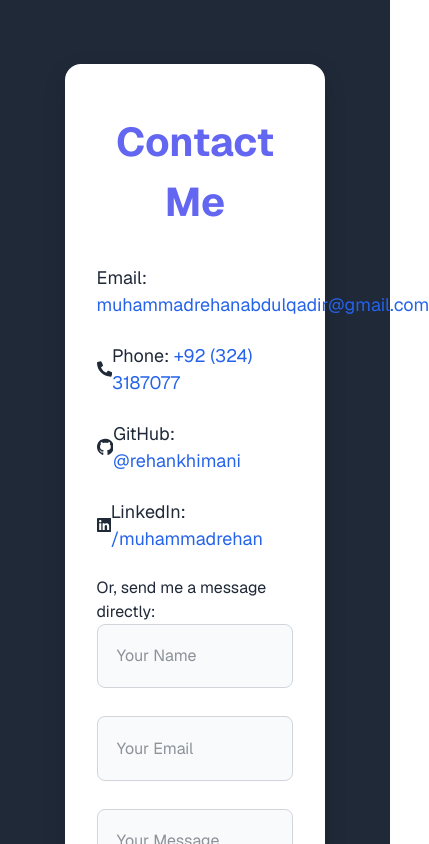
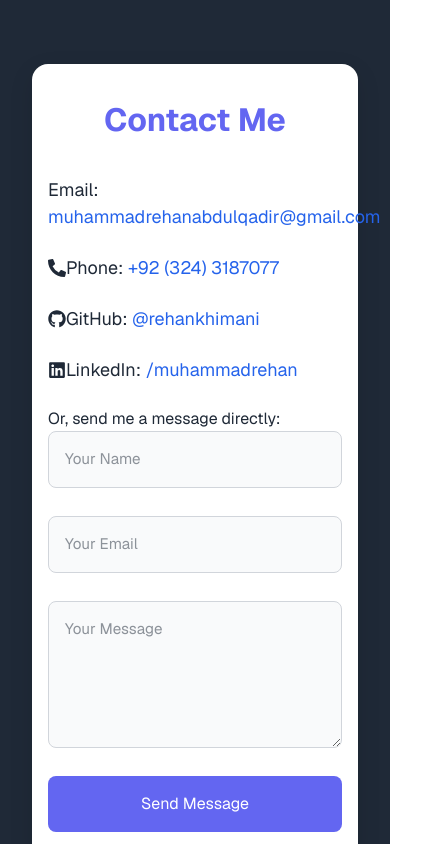
Before and after one commit to rehankhimani/My-React-Portfolio, a Next.js app: page /contact in a window 390 px wide. Shown: the top 844 px of the page, 429 px wide, since content can reach past the window. Built offline with nearby package versions, Linux system fonts and the light colour scheme.

Commit message:
contact responnsive

```diff
--- a/src/components/style.css
+++ b/src/components/style.css
@@ -418,3 +418,24 @@
     grid-template-columns: 1fr;
   }
 }
+@media (max-width: 480px) {
+  .contact-card {
+    width: 100%;
+    padding: 2rem 1rem;
+  }
+
+  .contact-form input,
+  .contact-form textarea {
+    font-size: 0.95rem;
+    padding: 1rem;
+  }
+
+  .contact-heading {
+    font-size: 2rem;
+  }
+
+  .contact-form button {
+    font-size: 1rem;
+    padding: 1rem;
+  }
+}
```
